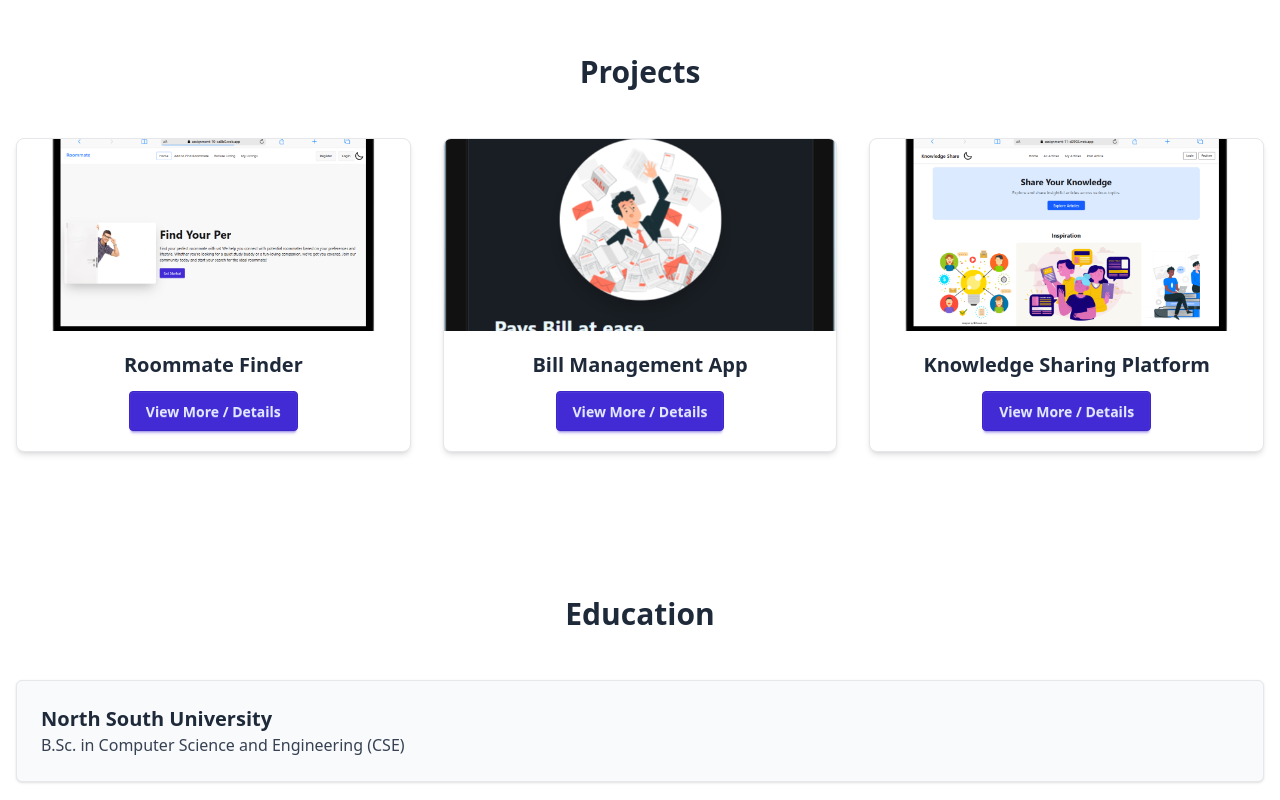
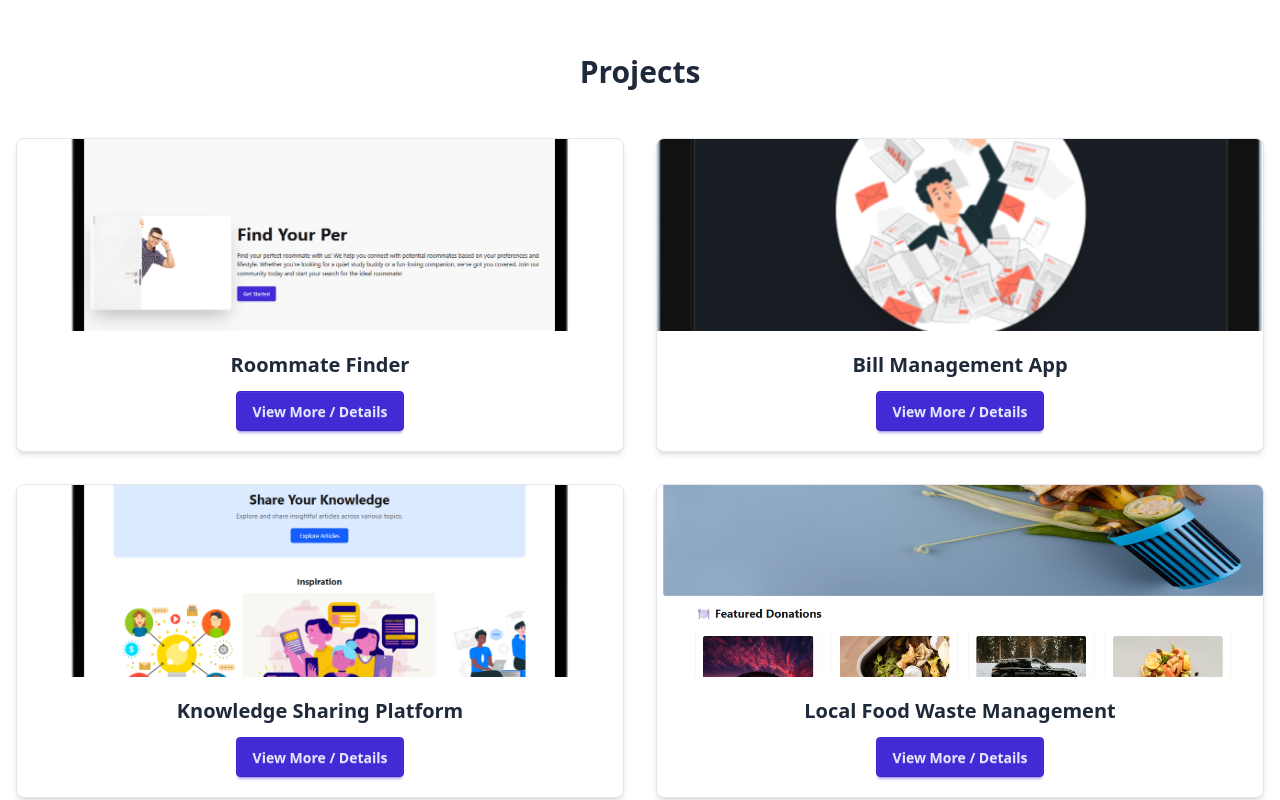
Before and after one commit to Souad5/Souad-Profolio, a React (Vite) app: page / in a window 1280 px wide. Shown: the part 2160-2960 px from the top of the page. Built offline with nearby package versions, Linux system fonts and the light colour scheme.

Commit message:
Project added

```diff
--- a/src/Data/Projects.js
+++ b/src/Data/Projects.js
@@ -31,6 +31,17 @@ const projects = [
     description: "A platform for users to share knowledge articles, comment, and like posts.",
     challenges: "Implementing secure JWT auth and optimizing database queries.",
     improvements: "Add notifications and AI-based content suggestions.",
+  },
+  {
+    id: 4,
+    name: "Local Food Waste Management",
+    image: "/project4.png",
+    live: "https://assignment-12-ph-b12.web.app/",
+    github: "https://github.com/Souad5/Local-food-management",
+    techStack: "React, Node.js, Express, MongoDB",
+    description: "A community-driven platform to reduce food waste by connecting restaurants, grocery stores, and individuals with surplus food to those in need.",
+    challenges: "Implementing location-based search and real-time availability updates was challenging.",
+    improvements: "Integrate a mobile app, add food safety verification, and enable automated pickup scheduling.",
   }
 ];
 
--- a/src/Pages/Projects.jsx
+++ b/src/Pages/Projects.jsx
@@ -12,7 +12,7 @@ export default function Projects() {
         <h2 className="text-3xl font-bold mb-10 text-center pb-2">Projects</h2>
 
         {!selectedProject ? (
-          <div className="grid grid-cols-1 md:grid-cols-2 lg:grid-cols-3 gap-8">
+          <div className="grid grid-cols-1 md:grid-cols-2 lg:grid-cols-2 gap-8">
             {projects.map((project, index) => (
               <motion.div
                 key={project.id}
```
Also changed, not shown: public/project4.png (added).
